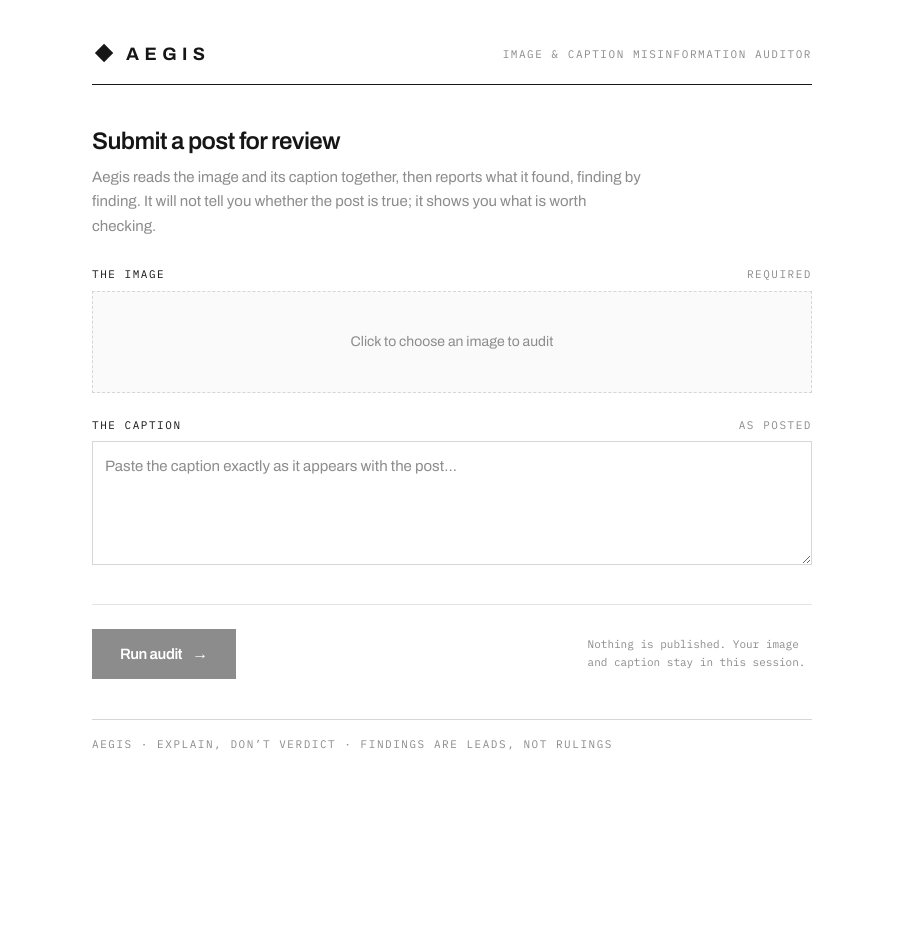
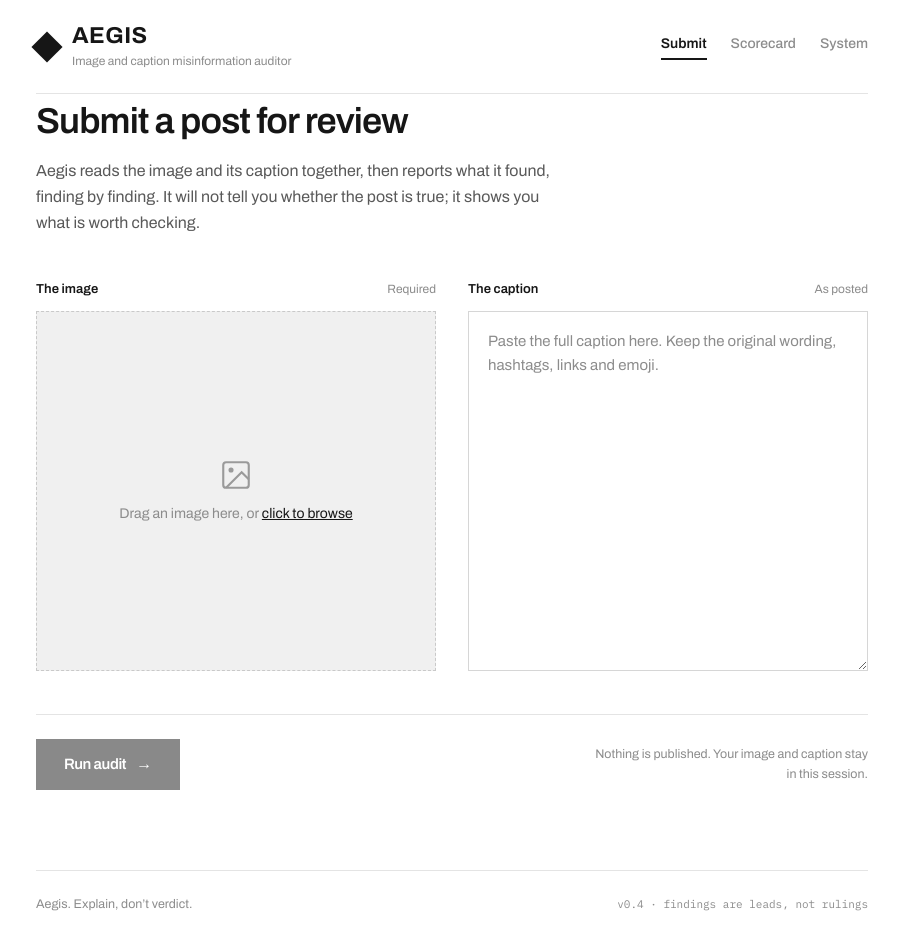
Before and after one commit to abdullah-armstrat/aegis, a React (Vite) app in the folder frontend/: page / in a window 1280 px wide. Shown: the whole page, without its empty margins (188-1087 px from the left). Before the commit the page ends 800 px from the top, so only its background shows below. Built offline with nearby package versions, Linux system fonts and the light colour scheme; no server answers.

Commit message:
Rebuild submit screen as two columns and add navigation tabs
- Image dropzone with drag and drop beside the caption field
- Submit, Scorecard and System tabs; System shows the style guide and
  what the tool does not do
- Wider layout and a footer

```diff
--- a/frontend/src/App.jsx
+++ b/frontend/src/App.jsx
@@ -2,8 +2,10 @@ import { useState } from "react";
 import { analyze } from "./api";
 import SubmitPanel from "./components/SubmitPanel";
 import Scorecard from "./components/Scorecard";
+import SystemPanel from "./components/SystemPanel";
 
 export default function App() {
+  const [screen, setScreen] = useState("submit"); // submit | scorecard | system
   const [scorecard, setScorecard] = useState(null);
   const [submission, setSubmission] = useState(null);
   const [loading, setLoading] = useState(false);
@@ -17,6 +19,7 @@ export default function App() {
       const card = await analyze(file, caption);
       setSubmission({ ...ctx, caption });
       setScorecard(card);
+      setScreen("scorecard");
     } catch (e) {
       setError(e.message);
     } finally {
@@ -24,63 +27,100 @@ export default function App() {
     }
   }
 
+  const tab = (id, label) => (
+    <button
+      type="button"
+      onClick={() => setScreen(id)}
+      className="border-b-2 pb-1 text-sm transition-colors"
+      style={{
+        fontWeight: screen === id ? 600 : 500,
+        color: screen === id ? "#161616" : "#8C8C8C",
+        borderColor: screen === id ? "#161616" : "transparent",
+      }}
+    >
+      {label}
+    </button>
+  );
+
   return (
     <div className="min-h-screen bg-white text-ink">
-      <div className="mx-auto max-w-3xl px-6 py-10">
+      <div className="mx-auto max-w-4xl px-8">
         {/* Masthead */}
-        <header className="flex items-center justify-between border-b border-ink pb-4">
-          <div className="flex items-center gap-3">
-            {/* Mark: a quiet shield/diamond, echoing the design's wordmark. */}
-            <svg width="22" height="22" viewBox="0 0 22 22" aria-hidden="true">
-              <rect
-                x="6"
-                y="2.5"
-                width="13"
-                height="13"
-                transform="rotate(45 11 9)"
-                fill="#161616"
-              />
-            </svg>
-            <span className="text-lg font-bold uppercase tracking-[0.3em] text-ink">Aegis</span>
+        <header
+          className="flex items-center justify-between py-6"
+          style={{ borderBottom: "1px solid #E4E4E4" }}
+        >
+          <div className="flex items-center gap-3.5">
+            <div className="h-[22px] w-[22px] rotate-45 bg-ink" />
+            <div>
+              <div className="text-[23px] font-bold leading-none tracking-[0.02em] text-ink">
+                AEGIS
               </div>
-          <span className="hidden font-mono text-[11px] uppercase tracking-[0.14em] text-muted sm:block">
-            Image &amp; caption misinformation auditor
-          </span>
+              <div className="mt-1.5 text-xs text-muted">
+                Image and caption misinformation auditor
+              </div>
+            </div>
+          </div>
+          <nav className="flex gap-6">
+            {tab("submit", "Submit")}
+            {tab("scorecard", "Scorecard")}
+            {tab("system", "System")}
+          </nav>
         </header>
 
-        <main className="py-10">
-          {!scorecard && <SubmitPanel onAnalyze={handleAnalyze} loading={loading} />}
-
+        <main>
           {error && (
             <div
-              className="mt-6 bg-white px-4 py-3 font-mono text-[13px] text-ink"
+              className="mt-8 bg-white px-4 py-3 font-mono text-[13px] text-ink"
               style={{ border: "1px solid #E4E4E4", borderLeft: "3px solid #B7791F" }}
             >
               Audit could not run: {error}
             </div>
           )}
 
-          {scorecard && (
-            <>
+          {screen === "submit" && (
+            <SubmitPanel onAnalyze={handleAnalyze} loading={loading} />
+          )}
+
+          {screen === "scorecard" &&
+            (scorecard ? (
+              <div className="py-12">
                 <Scorecard scorecard={scorecard} submission={submission} />
                 <button
                   type="button"
-                onClick={() => {
-                  setScorecard(null);
-                  setError(null);
-                }}
-                className="mt-8 border border-ink px-5 py-2.5 text-sm font-semibold tracking-tight text-ink transition-colors hover:bg-ink hover:text-white"
+                  onClick={() => setScreen("submit")}
+                  className="mt-9 px-5 py-2.5 text-sm font-semibold tracking-tight text-ink transition-colors hover:bg-ink hover:text-white"
+                  style={{ border: "1px solid #161616" }}
                 >
                   ← Review another post
                 </button>
-            </>
-          )}
+              </div>
+            ) : (
+              <div className="py-24 text-center">
+                <p className="text-sm text-muted">
+                  No audit yet. Submit a post for review to see its scorecard.
+                </p>
+                <button
+                  type="button"
+                  onClick={() => setScreen("submit")}
+                  className="mt-4 px-5 py-2.5 text-sm font-semibold tracking-tight text-ink"
+                  style={{ border: "1px solid #161616" }}
+                >
+                  Go to submit
+                </button>
+              </div>
+            ))}
+
+          {screen === "system" && <SystemPanel />}
         </main>
 
-        <footer className="border-t border-line pt-4">
-          <p className="font-mono text-[11px] uppercase tracking-[0.14em] text-muted">
-            Aegis · Explain, don’t verdict · findings are leads, not rulings
+        <footer className="py-6" style={{ borderTop: "1px solid #E4E4E4" }}>
+          <div className="flex flex-wrap items-center justify-between gap-3">
+            <p className="text-[12.5px] text-muted">Aegis. Explain, don’t verdict.</p>
+            <p className="font-mono text-[11px] text-muted">
+              v0.4 · findings are leads, not rulings
             </p>
+          </div>
         </footer>
       </div>
     </div>
--- a/frontend/src/components/SubmitPanel.jsx
+++ b/frontend/src/components/SubmitPanel.jsx
@@ -1,5 +1,7 @@
-// Submit screen, dossier style: choose an image (with preview) + paste the caption, then run
-// the audit. Reports the submission back up so the result screen can show what was reviewed.
+// Submit screen — two-column dossier layout EXACTLY per the design: image (solid grey
+// dropzone, left) beside caption (textarea, right), then an action row with the ink "Run
+// audit" button and a right-aligned privacy note. Reports the submission up so the result
+// screen can show what was reviewed.
 
 import { useRef, useState } from "react";
 
@@ -7,45 +9,70 @@ export default function SubmitPanel({ onAnalyze, loading }) {
   const [file, setFile] = useState(null);
   const [preview, setPreview] = useState(null);
   const [caption, setCaption] = useState("");
+  const [dragging, setDragging] = useState(false);
   const inputRef = useRef(null);
 
   function handleFile(selected) {
-    if (!selected) return;
+    if (!selected || !selected.type?.startsWith("image/")) return;
     setFile(selected);
     setPreview(URL.createObjectURL(selected));
   }
 
+  function handleDrop(e) {
+    e.preventDefault();
+    setDragging(false);
+    handleFile(e.dataTransfer.files?.[0]);
+  }
+
   function handleSubmit(e) {
     e.preventDefault();
-    if (file) onAnalyze(file, caption, { preview, filename: file.name });
+    if (file && !loading) onAnalyze(file, caption, { preview, filename: file.name });
   }
 
   return (
-    <form onSubmit={handleSubmit}>
-      <h2 className="text-2xl font-semibold tracking-tight text-ink">Submit a post for review</h2>
-      <p className="mt-2 max-w-prose text-[15px] leading-relaxed text-muted">
+    <form onSubmit={handleSubmit} className="pb-20 pt-2">
+      <h1 className="text-4xl font-semibold leading-[1.1] tracking-tight text-ink">
+        Submit a post for review
+      </h1>
+      <p className="mt-4 max-w-[540px] text-base leading-relaxed text-[#595959]">
         Aegis reads the image and its caption together, then reports what it found, finding by
         finding. It will not tell you whether the post is true; it shows you what is worth checking.
       </p>
 
+      {/* Two-column grid: image | caption */}
+      <div className="mt-11 grid grid-cols-1 items-start gap-8 md:grid-cols-2">
         {/* Image */}
-      <div className="mt-7 flex items-baseline justify-between">
-        <label className="font-mono text-[11px] uppercase tracking-[0.14em] text-ink">
-          The image
-        </label>
-        <span className="font-mono text-[11px] uppercase tracking-[0.14em] text-muted">
-          Required
-        </span>
+        <div>
+          <div className="mb-3 flex items-baseline justify-between">
+            <span className="text-[13px] font-semibold text-ink">The image</span>
+            <span className="text-xs text-muted">Required</span>
           </div>
           <button
             type="button"
             onClick={() => inputRef.current?.click()}
-        className="mt-2 flex w-full flex-col items-center justify-center border border-dashed border-line bg-panel px-4 py-10 text-center transition-colors hover:border-ink/40"
+            onDragOver={(e) => {
+              e.preventDefault();
+              setDragging(true);
+            }}
+            onDragLeave={() => setDragging(false)}
+            onDrop={handleDrop}
+            className="flex h-[360px] w-full items-center justify-center overflow-hidden border border-dashed bg-fill transition-colors"
+            style={{ borderColor: dragging ? "#161616" : "#C9C9C9" }}
           >
             {preview ? (
-          <img src={preview} alt="preview" className="max-h-56 border border-line object-contain" />
+              <img src={preview} alt="preview" className="max-h-full max-w-full object-contain" />
             ) : (
-          <span className="text-sm text-muted">Click to choose an image to audit</span>
+              <div className="flex flex-col items-center gap-3 px-6 text-center">
+                {/* Image-placeholder icon (matches the design). */}
+                <svg width="34" height="34" viewBox="0 0 24 24" fill="none" aria-hidden="true">
+                  <rect x="3" y="3" width="18" height="18" rx="2" stroke="#9A9A9A" strokeWidth="1.5" />
+                  <circle cx="8.5" cy="8.5" r="1.8" fill="#9A9A9A" />
+                  <path d="M21 15l-5-5L5 21" stroke="#9A9A9A" strokeWidth="1.5" />
+                </svg>
+                <span className="text-sm text-muted">
+                  Drag an image here, or <span className="text-ink underline">click to browse</span>
+                </span>
+              </div>
             )}
             <input
               ref={inputRef}
@@ -55,42 +82,39 @@ export default function SubmitPanel({ onAnalyze, loading }) {
               onChange={(e) => handleFile(e.target.files?.[0])}
             />
           </button>
-      {file && (
-        <p className="mt-1.5 font-mono text-[11px] text-muted">{file.name}</p>
-      )}
+          {file && <p className="mt-2 font-mono text-[11px] text-muted">{file.name}</p>}
+        </div>
 
         {/* Caption */}
-      <div className="mt-6 flex items-baseline justify-between">
-        <label htmlFor="caption" className="font-mono text-[11px] uppercase tracking-[0.14em] text-ink">
-          The caption
-        </label>
-        <span className="font-mono text-[11px] uppercase tracking-[0.14em] text-muted">
-          As posted
-        </span>
+        <div>
+          <div className="mb-3 flex items-baseline justify-between">
+            <span className="text-[13px] font-semibold text-ink">The caption</span>
+            <span className="text-xs text-muted">As posted</span>
           </div>
           <textarea
-        id="caption"
             value={caption}
             onChange={(e) => setCaption(e.target.value)}
-        rows={4}
-        placeholder="Paste the caption exactly as it appears with the post…"
-        className="mt-2 w-full resize-y border border-line bg-white p-3 text-[15px] leading-relaxed text-ink placeholder:text-muted focus:border-ink focus:outline-none"
+            placeholder="Paste the full caption here. Keep the original wording, hashtags, links and emoji."
+            className="h-[360px] w-full resize-y border bg-white px-[19px] py-[17px] text-[15px] leading-relaxed text-ink placeholder:text-muted focus:border-ink focus:outline-none"
+            style={{ borderColor: "#D6D6D6" }}
           />
+        </div>
+      </div>
 
-      {/* Action row: Run audit button + privacy note, divided by a hairline (per design). */}
+      {/* Action row */}
       <div
-        className="mt-8 flex flex-wrap items-center justify-between gap-6 pt-6"
+        className="mt-9 flex flex-wrap items-center justify-between gap-6 pt-6"
         style={{ borderTop: "1px solid #E4E4E4" }}
       >
         <button
           type="submit"
           disabled={!file || loading}
-          className="inline-flex items-center gap-2.5 bg-ink px-7 py-3.5 text-[15px] font-semibold tracking-tight text-white transition-colors hover:bg-black disabled:cursor-not-allowed disabled:bg-muted"
+          className="inline-flex items-center gap-2.5 bg-ink px-7 py-3.5 text-[15px] font-semibold tracking-tight text-white transition-colors hover:bg-black disabled:cursor-not-allowed disabled:opacity-50"
         >
           {loading ? "Running audit…" : "Run audit"}
-          {!loading && <span className="text-base leading-none">→</span>}
+          <span className="text-base leading-none">→</span>
         </button>
-        <p className="max-w-[34ch] font-mono text-[11px] leading-relaxed text-muted">
+        <p className="max-w-[280px] text-right text-[12.5px] leading-relaxed text-muted">
           Nothing is published. Your image and caption stay in this session.
         </p>
       </div>
--- /dev/null
+++ b/frontend/src/components/SystemPanel.jsx
@@ -0,0 +1,111 @@
+// "System" page — the design's style/about page, made honest: the dossier palette, the type
+// system, the three-state signalling explained, and Aegis's explicit non-goals (no fakery /
+// AI-generation detection). Static; no backend calls.
+
+import Signal from "./Signal";
+
+const SWATCHES = [
+  { name: "White", hex: "#FFFFFF" },
+  { name: "Panel", hex: "#FAFAFA" },
+  { name: "Fill", hex: "#F0F0F0" },
+  { name: "Line", hex: "#D6D6D6" },
+  { name: "Muted", hex: "#8C8C8C" },
+  { name: "Ink", hex: "#161616" },
+];
+
+const SIGNALS = [
+  { status: "fired", text: "A flag set in amber carries the most weight. Something is worth checking." },
+  { status: "not_assessed", text: "A broken ring on a dashed card. The check couldn’t run. It is never a clear." },
+  { status: "clear", text: "A closed ring with a tick, set in a quiet green. Looked, found nothing." },
+];
+
+function Heading({ children }) {
+  return (
+    <h2 className="font-mono text-[11px] uppercase tracking-[0.16em] text-muted">{children}</h2>
+  );
+}
+
+export default function SystemPanel() {
+  return (
+    <div className="py-14">
+      <h1 className="text-3xl font-semibold tracking-tight text-ink">The system</h1>
+      <p className="mt-3 max-w-[560px] text-[15px] leading-relaxed text-[#595959]">
+        A black-and-white dossier palette built on white, with grey tones for containers, and a
+        three-part signalling system distinguished by shape and weight before any colour.
+      </p>
+
+      {/* Greyscale */}
+      <div className="mt-10">
+        <Heading>Greyscale</Heading>
+        <div className="mt-4 grid grid-cols-2 gap-3 sm:grid-cols-3 md:grid-cols-6">
+          {SWATCHES.map((s) => (
+            <div key={s.name} style={{ border: "1px solid #E4E4E4" }}>
+              <div className="h-16 w-full" style={{ background: s.hex }} />
+              <div className="px-2 py-1.5">
+                <div className="text-[12px] font-semibold text-ink">{s.name}</div>
+                <div className="font-mono text-[10px] text-muted">{s.hex}</div>
+              </div>
+            </div>
+          ))}
+        </div>
+      </div>
+
+      {/* Type */}
+      <div className="mt-10">
+        <Heading>Type</Heading>
+        <div className="mt-4 space-y-3" style={{ border: "1px solid #E4E4E4" }}>
+          <div className="px-4 py-3">
+            <div className="font-mono text-[10px] uppercase tracking-[0.14em] text-muted">
+              Archivo · headings
+            </div>
+            <div className="mt-1 text-2xl font-semibold tracking-tight text-ink">
+              Recycled context
+            </div>
+          </div>
+          <div className="px-4 py-3" style={{ borderTop: "1px solid #E4E4E4" }}>
+            <div className="font-mono text-[10px] uppercase tracking-[0.14em] text-muted">
+              Archivo · body
+            </div>
+            <div className="mt-1 text-[15px] text-ink/85">
+              Aegis surfaces specific, checkable findings. The judgement stays with you.
+            </div>
+          </div>
+          <div className="px-4 py-3" style={{ borderTop: "1px solid #E4E4E4" }}>
+            <div className="font-mono text-[10px] uppercase tracking-[0.14em] text-muted">
+              IBM Plex Mono · metadata
+            </div>
+            <div className="mt-1 font-mono text-[13px] text-ink/75">earliest copy · 12 apr 2024</div>
+          </div>
+        </div>
+      </div>
+
+      {/* Signalling */}
+      <div className="mt-10">
+        <Heading>Signalling: shape, weight and colour</Heading>
+        <div className="mt-4 space-y-3">
+          {SIGNALS.map((s) => (
+            <div
+              key={s.status}
+              className="flex items-center gap-4 bg-white px-5 py-4"
+              style={{ border: "1px solid #E4E4E4" }}
+            >
+              <Signal status={s.status} />
+              <p className="text-sm leading-relaxed text-ink/80">{s.text}</p>
+            </div>
+          ))}
+        </div>
+      </div>
+
+      {/* Non-goals — the honest part. */}
+      <div className="mt-10">
+        <Heading>What Aegis does not do</Heading>
+        <p className="mt-3 max-w-[560px] text-[15px] leading-relaxed text-[#595959]">
+          Aegis does not decide whether a post is true or false, and does not claim to detect
+          AI-generated or digitally-manipulated images — those are unsolved, unreliable tasks. It
+          reports only what its checks can reliably surface: cross-modal inconsistencies, recycled
+          context, and emotional framing. Findings are leads for you to verify, not rulings.
+        </p>
+      </div>
+    </div>
+  );
+}
```
Lines whose indentation alone changed are shown as unchanged.
